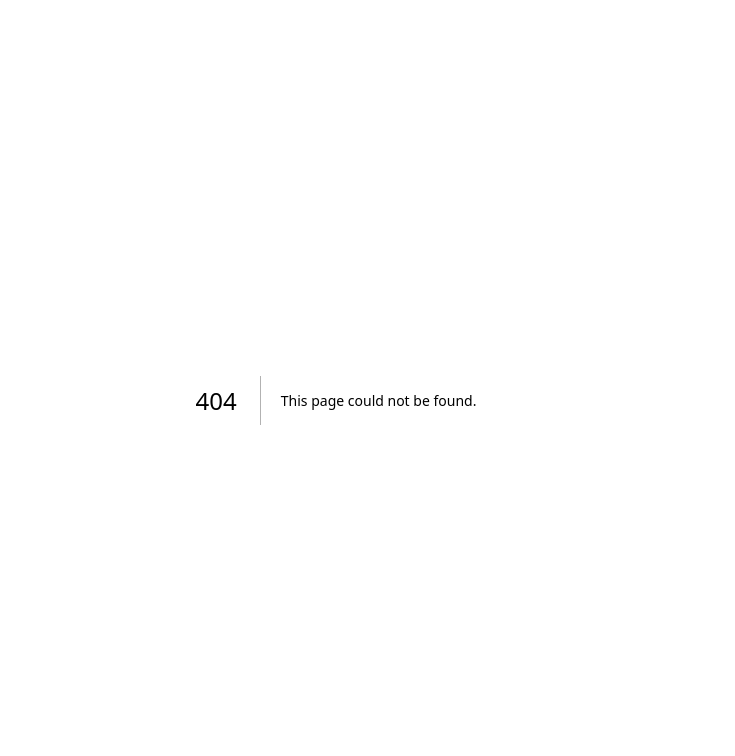
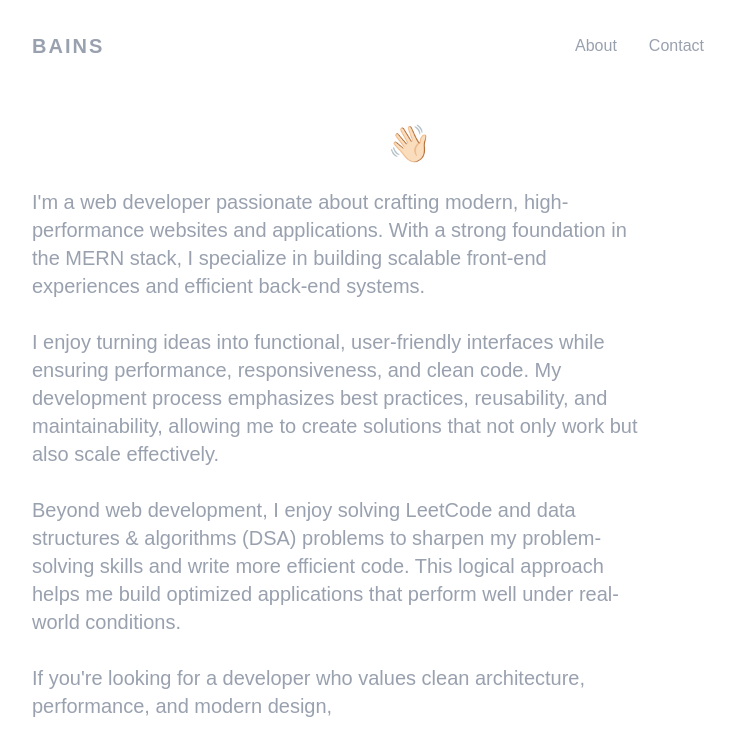
Before and after one commit to ekambains/portfolio, a Next.js app: page /about in a window 1280 px wide. Before the commit this address had no page. Shown: the top 756 px of the page, without its empty margins (304-1039 px from the left). Built offline with nearby package versions, Linux system fonts and the light colour scheme.

Commit message:
Created the about page

```diff
--- /dev/null
+++ b/app/(root)/about/page.tsx
@@ -0,0 +1,16 @@
+import React from 'react'
+import Navbar from '@/components/Navbar'
+import About from '@/components/About'
+
+const page = () => {
+  return (
+    <div className="flex justify-center items-center h-max max-w-screen">
+      <div className="max-w-screen mx-6 sm:max-w-2xl sm:px-8 sm:py-8 px-7 py-7">
+        <Navbar />
+        <About />
+      </div>
+    </div>
+  )
+}
+
+export default page
--- /dev/null
+++ b/components/About.tsx
@@ -0,0 +1,24 @@
+import React from 'react'
+import Link from 'next/link'
+
+const About = () => {
+  return (
+    <div className='text-gray-400 py-8'>
+        <h1 className='text-white text-3xl sm:text-4xl tracking-wide font-bold py-4 mt-4'>Hey, I'm Ekampreet 👋🏻</h1>
+        <p className='text-xl py-2'>
+            I'm a web developer passionate about crafting modern, high-performance websites and applications. With a strong foundation in the MERN stack, I specialize in building scalable front-end experiences and efficient back-end systems.
+            <br />
+            <br />
+            I enjoy turning ideas into functional, user-friendly interfaces while ensuring performance, responsiveness, and clean code. My development process emphasizes best practices, reusability, and maintainability, allowing me to create solutions that not only work but also scale effectively.
+            <br />
+            <br />
+            Beyond web development, I enjoy solving LeetCode and data structures & algorithms (DSA) problems to sharpen my problem-solving skills and write more efficient code. This logical approach helps me build optimized applications that perform well under real-world conditions.
+            <br />
+            <br />
+            If you're looking for a developer who values clean architecture, performance, and modern design, <Link className='text-white hover:text-blue-500' href={`/contact`}>Let's connect!</Link>
+        </p>
+    </div>
+  )
+}
+
+export default About
--- a/components/Intro.tsx
+++ b/components/Intro.tsx
@@ -14,17 +14,17 @@ const Intro = () => {
         </div>
         <div className='flex flex-col text-gray-400'>
           <div>
-            <p className='text-2xl font-bold tracking-wider'><span className='text-white'>Hey, I'm Ekampreet.</span> I am a Software Engineer and a Freelancer.</p>
+            <p className='text-2xl font-bold tracking-wider'><Link href={`/about`}><span className='text-white hover:text-blue-500'>Hey, I'm Ekampreet.</span></Link> I am a Software Engineer and a Freelancer.</p>
           </div>
           <div className='flex sm:flex-row flex-col mt-6 gap-4 text-xl'>
-            <Link href={`https://www.twitter.com/ekam_bains_`} className='flex flex-row items-center gap-1'>
-              <FaXTwitter className='size-5 text-white' /> Twitter
+            <Link href={`https://www.twitter.com/ekam_bains_`} className='flex flex-row items-center gap-1 hover:text-white'>
+              <FaXTwitter className='size-5' /> Twitter
             </Link>
-            <Link href={`https://www.linkedin.com/in/ekambains`} className='flex flex-row items-center gap-1'>
-              <FaLinkedin className='size-5 text-white' /> LinkedIn
+            <Link href={`https://www.linkedin.com/in/ekambains`} className='flex flex-row items-center gap-1 hover:text-blue-600'>
+              <FaLinkedin className='size-5' /> LinkedIn
             </Link>
-            <Link href={`https://www.github.com/ekambains`} className='flex flex-row items-center gap-1'>
-              <FaGithub className='size-5 text-white' /> Github
+            <Link href={`https://www.github.com/ekambains`} className='flex flex-row items-center gap-1 hover:text-purple-500'>
+              <FaGithub className='size-5' /> Github
             </Link>
           </div>
         </div>
--- a/components/Navbar.tsx
+++ b/components/Navbar.tsx
@@ -13,14 +13,14 @@ const Navbar = () => {
     <>
     <div className='flex justify-between text-gray-400 min-w-[350px] sm:min-w-2xl'>
         <div>
-            <span className='font-semibold text-xl hover:cursor-pointer tracking-widest'>BAINS</span>
+            <Link href={`/`}><span className='font-semibold text-xl hover:cursor-pointer tracking-widest hover:text-blue-500'>BAINS</span></Link>
         </div>
         <div className='sm:flex sm:justify-between sm:items-center gap-8 hidden'>
             <Link href={`/about`}>
-                <span>About</span>
+                <span className='hover:text-blue-500'>About</span>
             </Link>
             <Link href={`/contact`}>
-                <span>Contact</span>
+                <span className='hover:text-blue-500'>Contact</span>
             </Link>
         </div>
         <div className='sm:hidden'>
--- a/components/Project.tsx
+++ b/components/Project.tsx
@@ -11,7 +11,7 @@ interface ProjectProps {
 const Project: React.FC<ProjectProps> = ({ title, stack, src, img, description }) => {
   return (
     <div className='text-gray-400 py-2'>
-        <a href={src}><h1 className='py-2 text-xl font-bold text-white'>{title}</h1></a>
+        <a href={src}><h1 className='py-2 text-xl font-bold text-white hover:text-blue-500'>{title}</h1></a>
         <h2 className='py-2 text-lg'>Tech Stack: {stack}</h2>
         <a href={src} className='py-2'><img src={img} /></a>
         <p className='py-2 text-lg'>{description}</p>
```
